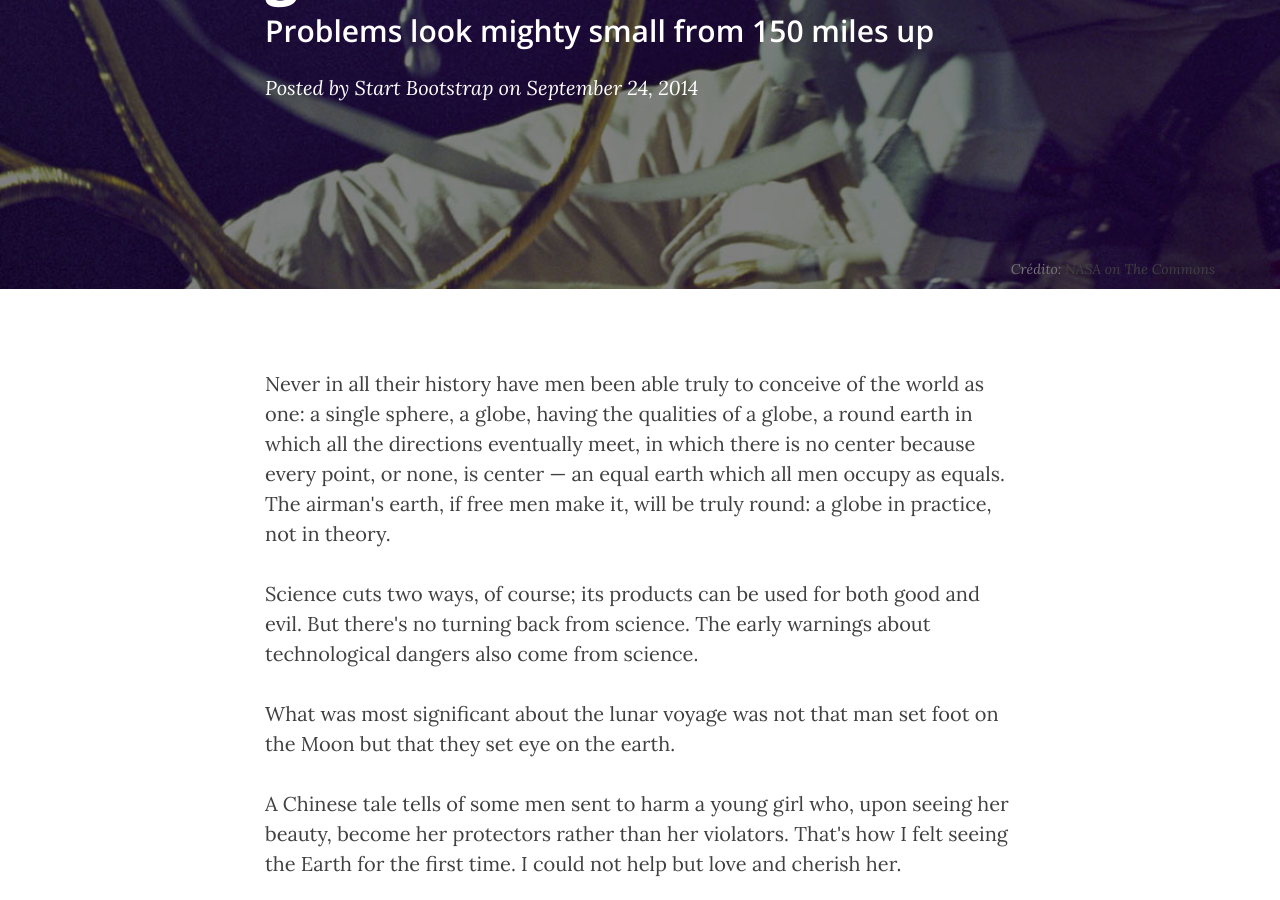
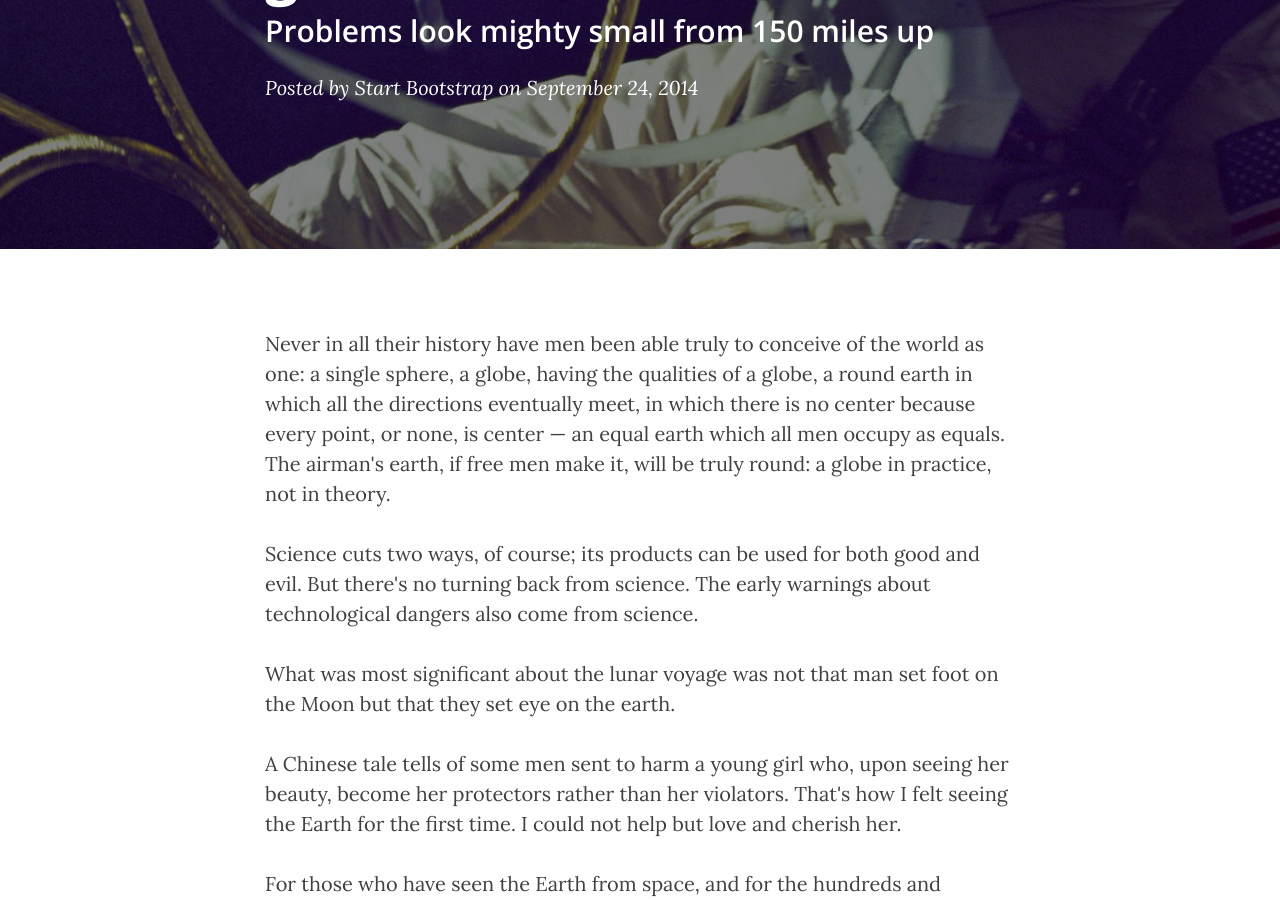
Before and after one commit to imontoro/imontoro.github.io, a Jekyll site: the page built from _posts/2014-09-24-man-must-explore.markdown, in a window 1280 px wide and 900 px high, scrolled down 348 px. Built offline with Jekyll 4.4.1, drawn with Linux system fonts in a browser that asks for light colours; nearby versions of some CDN libraries.

Commit message:
disable "image credits"

```diff
--- a/_config.yml
+++ b/_config.yml
@@ -16,6 +16,6 @@ highlighter: pygments
 #permalink: pretty
 permalink: date
 paginate: 5
-#paginate_path: "/p/:num/"
+paginate_path: "/p/:num/"
 exclude: ["less","node_modules","Gruntfile.js","package.json","README.md"]
 gems: ["jekyll-paginate"]
--- a/_layouts/post.html
+++ b/_layouts/post.html
@@ -16,11 +16,6 @@ layout: default
                 </div>
             </div>
         </div>
-        {% if page.header-img-credits %}
-        <div class="row">
-            <div class="pull-right caption text-muted">Crédito: {% capture header-img-credits %}{{ page.header-img-credits }}{% endcapture %} {{ header-img-credits | markdownify | remove: '<p>' | remove: '</p>' }}</div>
-        </div>
-        {% endif %}
     </div>
 </header>
 
```
